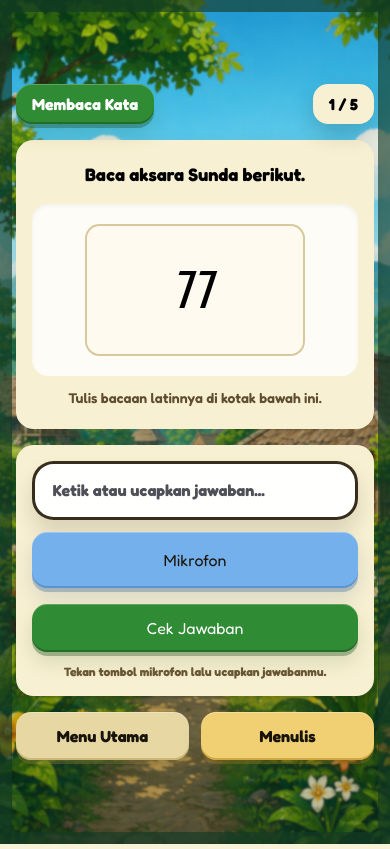
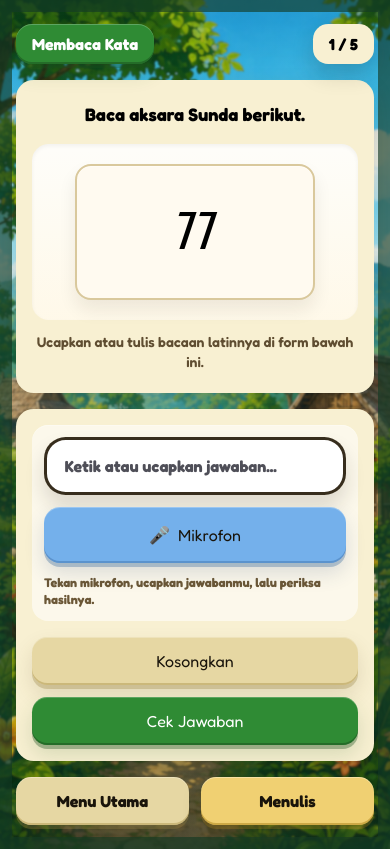
Before and after one commit to herulife/game--aksara-sunda, a Next.js app: page /membaca/level-1 in a window 390 px wide. Built offline with nearby package versions, Linux system fonts and the light colour scheme; no server answers.

Commit message:
feat: polish reading practice microphone form ui

```diff
--- a/src/app/membaca/level-1/page.tsx
+++ b/src/app/membaca/level-1/page.tsx
@@ -188,8 +188,8 @@ export default function MembacaLevelOnePage() {
               <div className="pdf-panel-cream mt-4 rounded-[1.1rem] px-4 py-5 text-center text-black shadow-[0_18px_30px_rgba(35,28,15,0.2)] sm:px-6 sm:py-6">
                 <p className="text-lg font-black sm:text-3xl">Baca aksara Sunda berikut.</p>
 
-                <div className="mt-4 rounded-[1rem] bg-white/82 px-4 py-5 shadow-inner">
-                  <div className="mx-auto flex h-[132px] max-w-[220px] items-center justify-center rounded-[0.9rem] border-2 border-[#d9c89c] bg-[#fffaf0]">
+                <div className="mt-4 rounded-[1.05rem] bg-[linear-gradient(180deg,rgba(255,255,255,0.88),rgba(255,249,234,0.96))] px-4 py-5 shadow-inner sm:px-5 sm:py-6">
+                  <div className="mx-auto flex h-[136px] max-w-[240px] items-center justify-center rounded-[1rem] border-2 border-[#d9c89c] bg-[#fffaf0] shadow-[inset_0_1px_0_rgba(255,255,255,0.38),0_10px_18px_rgba(35,28,15,0.08)] sm:h-[156px] sm:max-w-[280px]">
                     <div className="font-aksara text-[3.2rem] leading-none sm:text-[4.4rem]">
                       {currentItem.aksara}
                     </div>
@@ -197,11 +197,12 @@ export default function MembacaLevelOnePage() {
                 </div>
 
                 <p className="mt-3 text-sm font-semibold leading-[1.45] text-[#5f4d31] sm:text-base">
-                  Tulis bacaan latinnya di kotak bawah ini.
+                  Ucapkan atau tulis bacaan latinnya di form bawah ini.
                 </p>
               </div>
 
               <div className="pdf-panel-cream mt-4 rounded-[1.1rem] px-4 py-4 text-center text-black shadow-[0_18px_30px_rgba(35,28,15,0.18)] sm:px-6">
+                <div className="rounded-[1rem] bg-[rgba(255,255,255,0.56)] px-3 py-3 shadow-[inset_0_1px_0_rgba(255,255,255,0.3)] sm:px-4 sm:py-4">
                   <div className="flex flex-col gap-3 sm:flex-row sm:items-stretch">
                     <input
                       value={answer}
@@ -213,16 +214,37 @@ export default function MembacaLevelOnePage() {
                       type="button"
                       onClick={startVoiceInput}
                       disabled={!speechSupported || isListening}
-                    className={`flex min-h-[56px] shrink-0 items-center justify-center rounded-[0.95rem] px-5 py-3 text-base font-black shadow-[0_14px_24px_rgba(35,28,15,0.18)] sm:min-h-0 sm:w-[170px] sm:text-lg ${
+                      className={`flex min-h-[56px] shrink-0 items-center justify-center gap-2 rounded-[1rem] px-5 py-3 text-base font-black shadow-[0_14px_24px_rgba(35,28,15,0.18)] sm:min-h-0 sm:w-[180px] sm:text-lg ${
                         speechSupported
                           ? "pdf-button-blue text-black disabled:opacity-70"
                           : "pdf-button-muted text-white opacity-75"
                       }`}
                     >
-                    {isListening ? "Mendengarkan..." : "Mikrofon"}
+                      <span className="text-[1.05rem] leading-none sm:text-[1.18rem]">🎤</span>
+                      <span>{isListening ? "Mendengarkan..." : "Mikrofon"}</span>
                     </button>
                   </div>
+                  <p className="mt-3 text-left text-[0.78rem] font-black leading-[1.35] text-[#6b5736] sm:text-sm">
+                    {speechSupported
+                      ? "Tekan mikrofon, ucapkan jawabanmu, lalu periksa hasilnya."
+                      : "Browser ini belum mendukung input suara, jadi gunakan ketikan."}
+                  </p>
+                  {micError ? (
+                    <p className="mt-2 text-left text-[0.78rem] font-black text-[#bb4c35] sm:text-sm">{micError}</p>
+                  ) : null}
+                </div>
+
                 <div className="mt-4 grid gap-3 sm:grid-cols-2">
+                  <button
+                    type="button"
+                    onClick={() => {
+                      setAnswer("");
+                      setMicError(null);
+                    }}
+                    className="pdf-button-beige rounded-[0.95rem] px-6 py-3 text-base font-black text-black shadow-[0_14px_24px_rgba(35,28,15,0.18)] sm:text-lg"
+                  >
+                    Kosongkan
+                  </button>
                   <button
                     type="button"
                     onClick={submitAnswer}
@@ -231,14 +253,6 @@ export default function MembacaLevelOnePage() {
                     Cek Jawaban
                   </button>
                 </div>
-                <p className="mt-3 text-xs font-black text-[#6b5736] sm:text-sm">
-                  {speechSupported
-                    ? "Tekan tombol mikrofon lalu ucapkan jawabanmu."
-                    : "Browser ini belum mendukung input suara, jadi gunakan ketikan."}
-                </p>
-                {micError ? (
-                  <p className="mt-2 text-xs font-black text-[#bb4c35] sm:text-sm">{micError}</p>
-                ) : null}
               </div>
 
               <div className="mt-4 flex gap-3">
```
Lines whose indentation alone changed are shown as unchanged.
